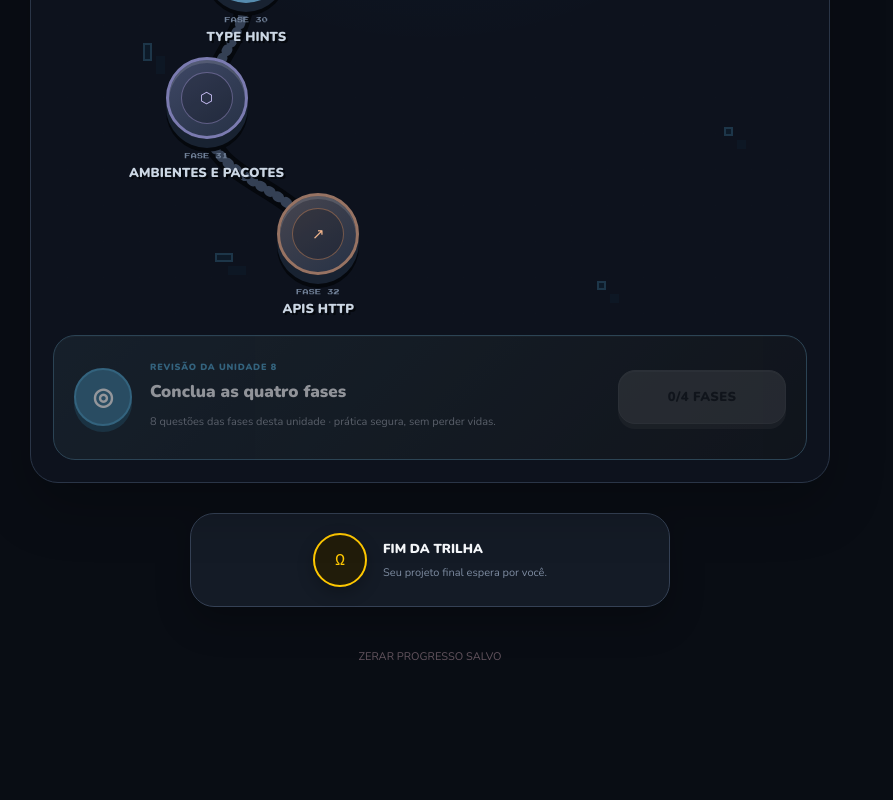
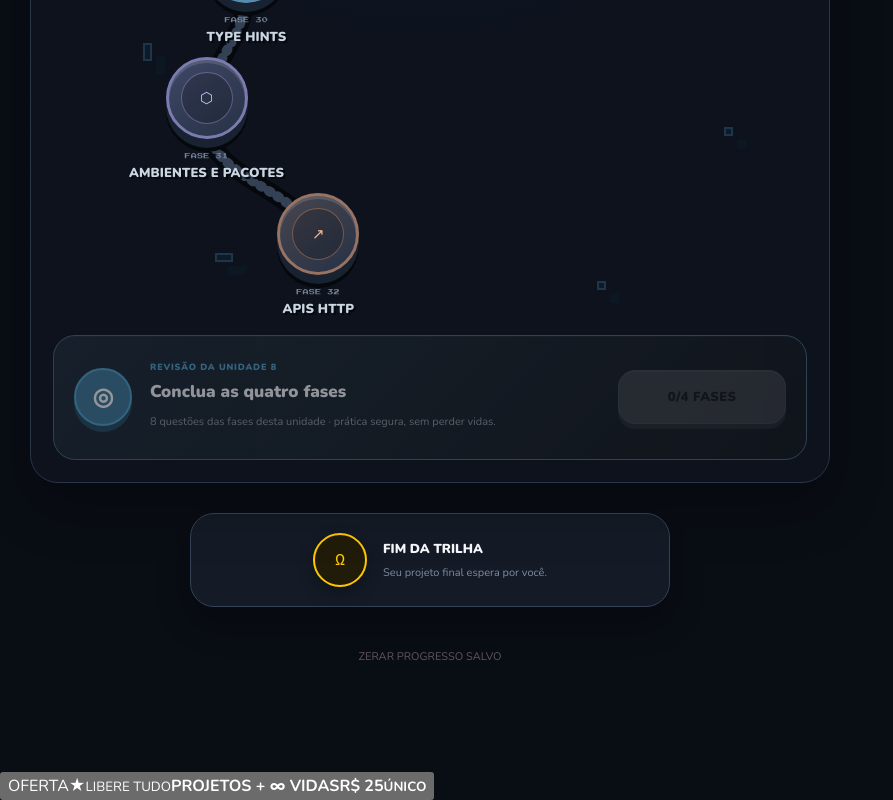
Before and after one commit to igoorhenrique15-dotcom/python-game-education, a React (Vite) app: page / in a window 1280 px wide. Shown: the part 7180-7980 px from the top of the page, without its empty margins (0-893 px from the left). Before the commit the page ends 7952 px from the top, so only its background shows below. Built offline with nearby package versions, Linux system fonts and the light colour scheme.

Commit message:
Destaca a compra do pacote premium

```diff
--- a/src/CompleteApp.jsx
+++ b/src/CompleteApp.jsx
@@ -420,6 +420,20 @@ function MobileNav({ active = 'map', onHome, onReview, onProjects, onHearts, hea
   );
 }
 
+function PremiumFloatingButton({ onPurchase }) {
+  return (
+    <button type="button" className="premium-floating-cta" onClick={onPurchase} aria-label="Comprar pacote completo por 25 reais">
+      <span className="premium-floating-badge">OFERTA</span>
+      <span className="premium-floating-icon">★</span>
+      <span className="premium-floating-copy">
+        <small>LIBERE TUDO</small>
+        <b>PROJETOS + ∞ VIDAS</b>
+      </span>
+      <strong>R$ 25<small>ÚNICO</small></strong>
+    </button>
+  );
+}
+
 function NextLessonCard({ stage, stageIndex, started, onContinue, onReview }) {
   return (
     <aside className="next-lesson-card" style={{ '--stage-color': stage.color }}>
@@ -1124,7 +1138,7 @@ function ProjectHub({ projects, tracks = [], stages, progress, onExit, onOpen, o
               <p>Libera os 8 projetos, as 8 missões das especializações e remove a perda de vidas em todas as fases.</p>
             </div>
             <strong>R$ 25,00<small>PAGAMENTO ÚNICO</small></strong>
-            <PixelButton color="#8b5cf6" disabled={allProjects && infiniteHearts} onClick={onPurchase}>
+            <PixelButton className="premium-buy-button" color="#8b5cf6" disabled={allProjects && infiniteHearts} onClick={onPurchase}>
               {allProjects && infiniteHearts ? 'PACOTE ATIVO ✓' : 'COMPRAR PACOTE · ILUSTRATIVO'}
             </PixelButton>
           </article>
@@ -1831,6 +1845,10 @@ export default function CompleteApp() {
         />
       )}
 
+      {showMainNavigation && !(progress.entitlements?.allProjects && progress.entitlements?.infiniteHearts) && (
+        <PremiumFloatingButton onPurchase={purchasePremiumBundle} />
+      )}
+
       {(screen === 'map' || screen === 'projects') && (
         <MobileNav active={screen} onHome={goMap} onReview={openPractice} onProjects={openProjects} onHearts={openHearts} hearts={progress.hearts} infiniteHearts={Boolean(progress.entitlements?.infiniteHearts)} />
       )}
```
